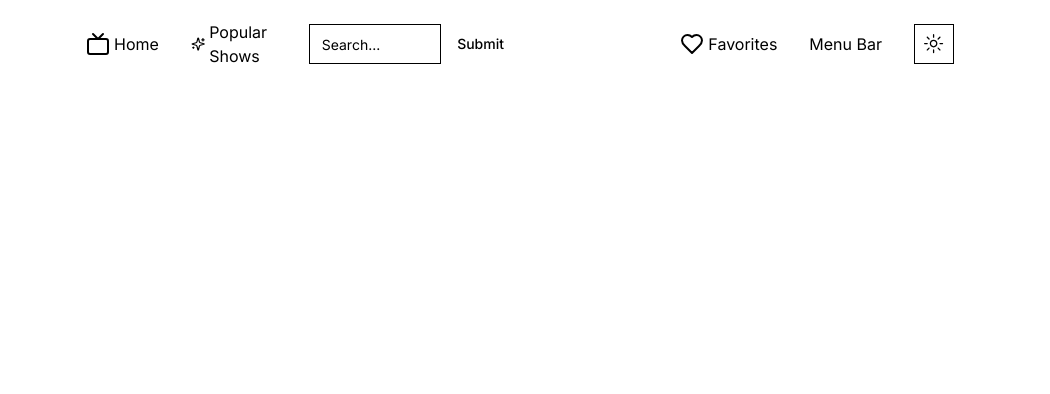
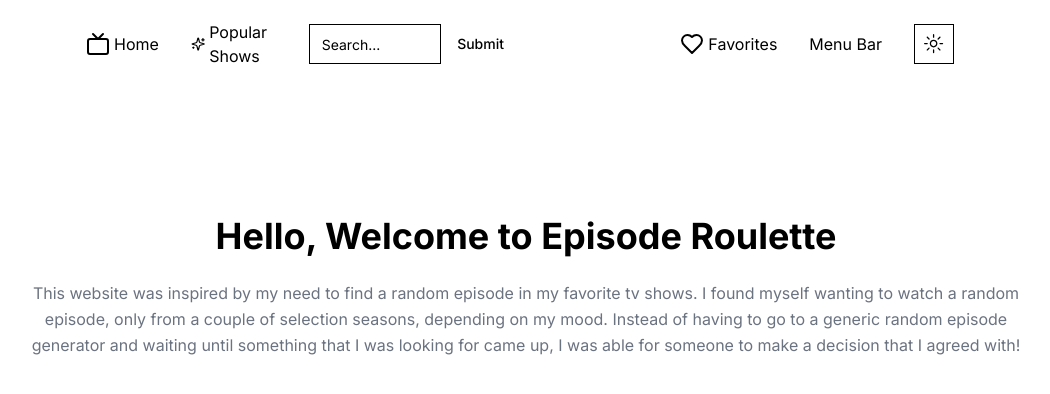
Before and after one commit to samlee088/random-episode-roulette, a Next.js app: page / in a window 1280 px wide. Shown: the top 394 px of the page, without its empty margins (114-1164 px from the left). Built offline with nearby package versions, Linux system fonts and the light colour scheme.

Commit message:
updates with homepage introduction

```diff
--- a/app/page.tsx
+++ b/app/page.tsx
@@ -1,3 +1,19 @@
 export default function Home() {
-  return <main className=""></main>;
+  return (
+    <main className="flex items-center justify-center">
+      <div className="w-full max-w-5xl px-4 text-center mt-[10%]">
+        <h1 className="font-bold mb-6 text-4xl">
+          Hello, Welcome to Episode Roulette
+        </h1>
+        <p className="text-gray-500 leading-relaxed">
+          This website was inspired by my need to find a random episode in my
+          favorite tv shows. I found myself wanting to watch a random episode,
+          only from a couple of selection seasons, depending on my mood. Instead
+          of having to go to a generic random episode generator and waiting
+          until something that I was looking for came up, I was able for someone
+          to make a decision that I agreed with!
+        </p>
+      </div>
+    </main>
+  );
 }
```
